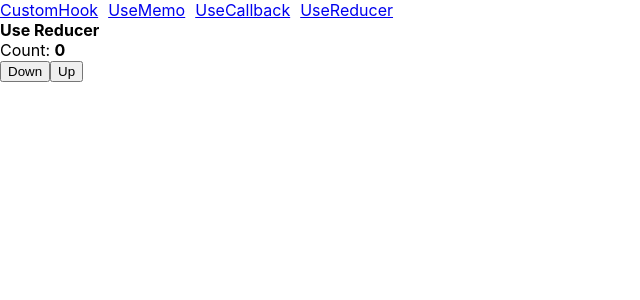
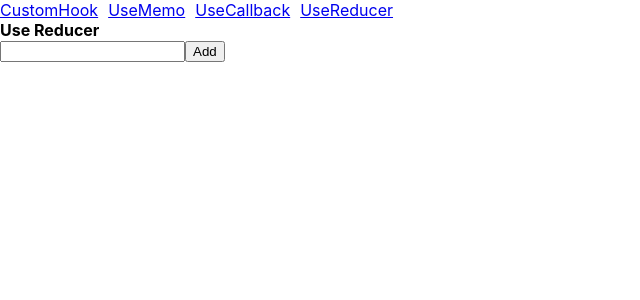
Before and after one commit to vanminhquangtri/reactjs-learn, a React (Create React App) app: page /use-reducer in a window 1280 px wide. Shown: the top 300 px of the page, without its empty margins (0-640 px from the left). Built offline with nearby package versions, Linux system fonts and the light colour scheme.

Commit message:
use reducer

```diff
--- a/src/views/use-reducer/index.jsx
+++ b/src/views/use-reducer/index.jsx
@@ -1,32 +1,42 @@
-import React, { useReducer } from 'react';
-
-const initCount = 0;
-
-const DOWN_ACTION = 'down';
-const UP_ACTION = 'up';
-
-const countReducer = (state, action) => {
-  switch (action) {
-    case DOWN_ACTION:
-      return state - 1;
-    case UP_ACTION:
-      return state + 1;
-    default:
-      throw new Error('Invalid action');
-  }
-};
+import React, { useReducer, useRef } from 'react';
+import { addJob, deleteJob, initState, reducer, setJob } from './reducer';
 
 const TestUseReducer = () => {
-  const [count, dispatch] = useReducer(countReducer, initCount);
+  const [state, dispatch] = useReducer(reducer, initState);
+  const jobRef = useRef();
+  const { job, jobs } = state;
+
+  const handleSubmit = (e) => {
+    e.preventDefault();
+    dispatch(addJob(job));
+    dispatch(setJob(''));
+    jobRef.current.focus();
+  };
+
   return (
     <div>
       <strong>Use Reducer</strong>
       <div>
-        Count: <strong>{count}</strong>
+        <form onSubmit={handleSubmit}>
+          <input
+            ref={jobRef}
+            type="text"
+            value={job}
+            onChange={(e) => {
+              dispatch(setJob(e.target.value));
+            }}
+          />
+          <button type="submit">Add</button>
+        </form>
       </div>
       <div>
-        <button onClick={() => dispatch(DOWN_ACTION)}>Down</button>
-        <button onClick={() => dispatch(UP_ACTION)}>Up</button>
+        {jobs.map((j, index) => {
+          return (
+            <div key={index}>
+              {j} <button onClick={() => dispatch(deleteJob(index))}>x</button>
+            </div>
+          );
+        })}
       </div>
     </div>
   );
--- a/src/views/use-reducer/reducer.js
+++ b/src/views/use-reducer/reducer.js
@@ -6,3 +6,48 @@ export const initState = {
 export const SET_JOB = 'SET_JOB';
 export const ADD_JOB = 'ADD_JOB';
 export const DELETE_JOB = 'DELETE_JOB';
+
+export const setJob = (job) => {
+  return {
+    type: SET_JOB,
+    payload: job,
+  };
+};
+
+export const addJob = (job) => {
+  return {
+    type: ADD_JOB,
+    payload: job,
+  };
+};
+
+export const deleteJob = (jobIndex) => {
+  return {
+    type: DELETE_JOB,
+    payload: jobIndex,
+  };
+};
+
+export const reducer = (state, action) => {
+  switch (action.type) {
+    case SET_JOB:
+      return {
+        ...state,
+        job: action.payload,
+      };
+    case ADD_JOB:
+      return {
+        ...state,
+        jobs: [...state.jobs, action.payload],
+      };
+    case DELETE_JOB:
+      return {
+        ...state,
+        jobs: state.jobs.filter((_, index) => {
+          return index !== action.payload;
+        }),
+      };
+    default:
+      return state;
+  }
+};
```
